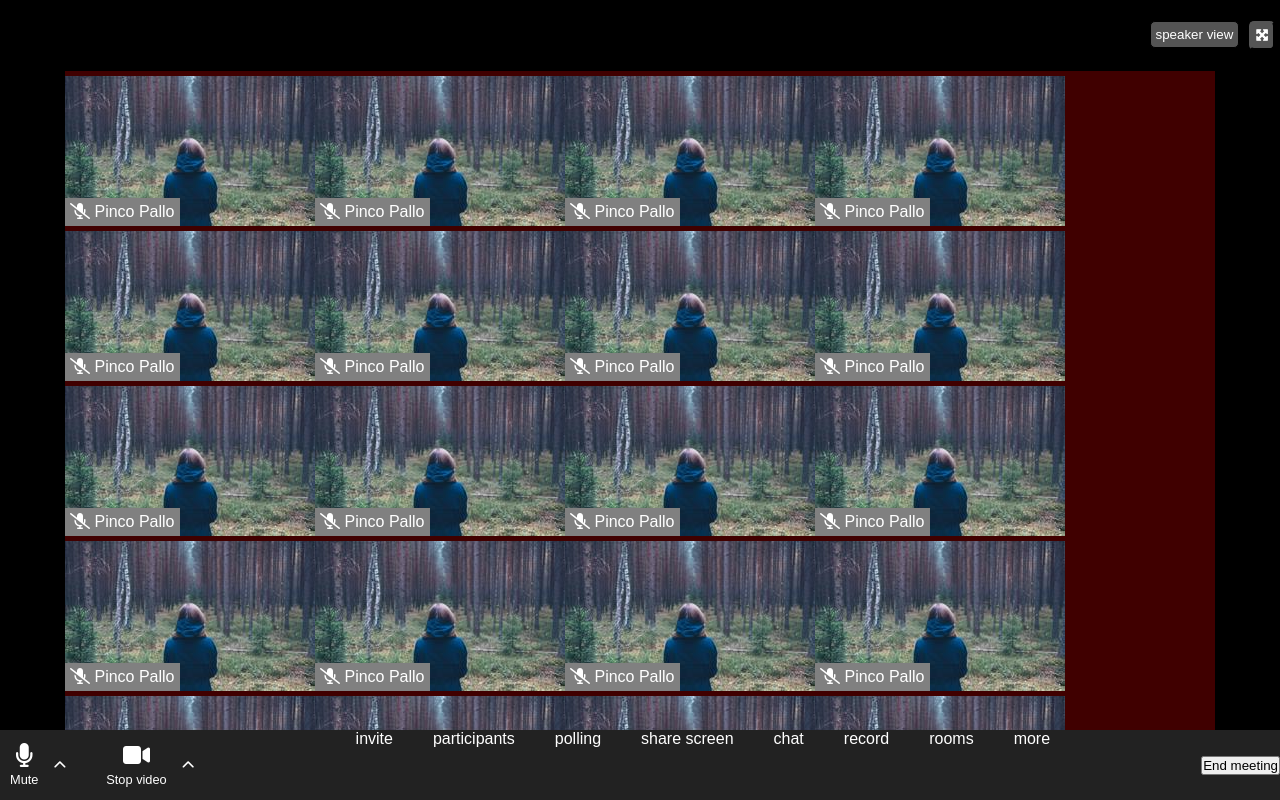
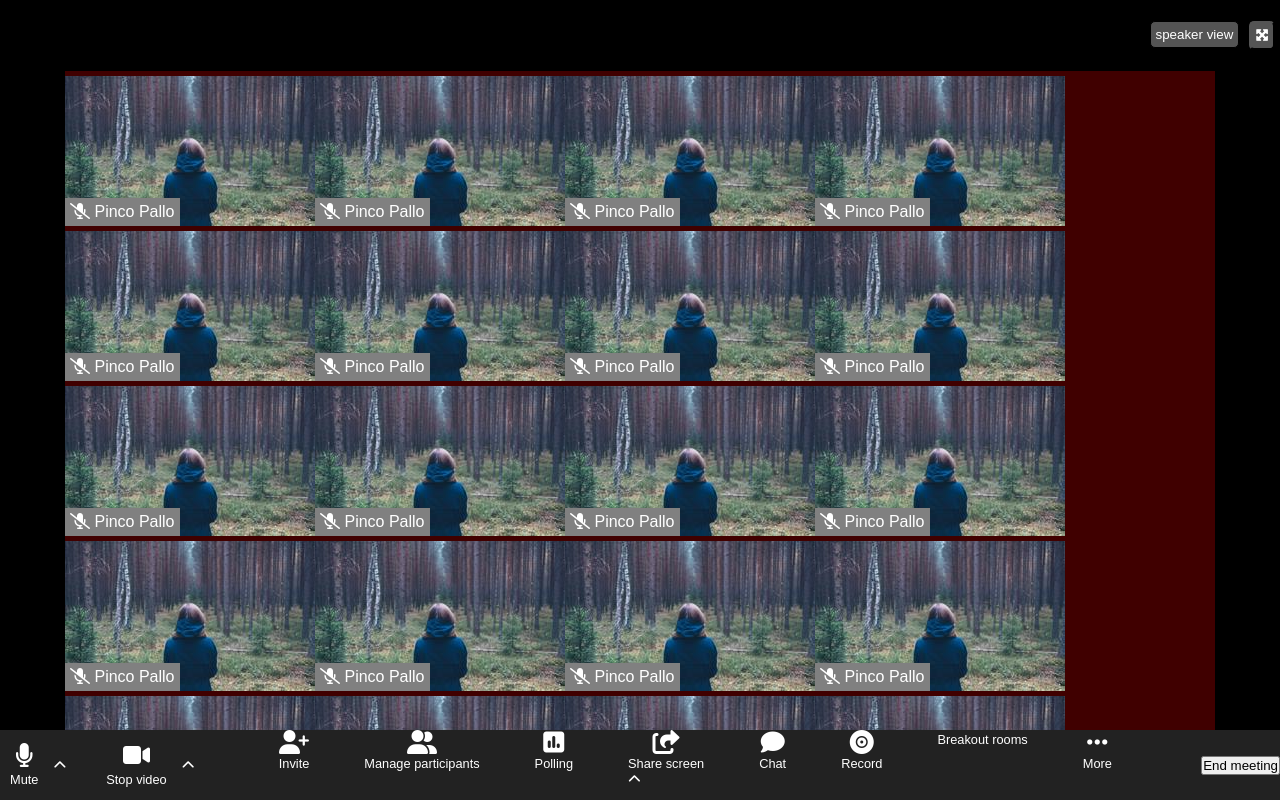
Before and after one commit to andreaa21/html-css-zoom, a plain HTML site: page index.html in a window 1280 px wide. Drawn offline with Linux system fonts and the light colour scheme.

Commit message:
add content to footer options

```diff
--- a/index.html
+++ b/index.html
@@ -288,28 +288,55 @@
     </ul>
     <ul class="options d-flex">
       <li>
-        invite
+        <div class="li-content">
+          <i class="fa-solid fa-user-plus"></i>
+          <span>Invite</span>
+        </div>
       </li>
       <li>
-        participants
+        <div class="li-content">
+          <i class="fa-solid fa-user-group"></i>
+          <span>Manage participants</span>
+        </div>
       </li>
       <li>
-        polling
+        <div class="li-content">
+          <i class="fa-solid fa-square-poll-vertical"></i>
+          <span>Polling</span>
+        </div>
       </li>
       <li>
-        share screen
+        <div class="li-content">
+          <i class="fa-solid fa-share-from-square"></i>
+          <span>Share screen</span>
+        </div>
+        <div class="chevron">
+          <i class="fa-solid fa-chevron-up"></i>
+        </div>
       </li>
       <li>
-        chat
+        <div class="li-content">
+          <i class="fa-solid fa-comment"></i>
+          <span>Chat</span>
+        </div>
       </li>
       <li>
-        record
+        <div class="li-content">
+          <i class="fa-solid fa-record-vinyl"></i>
+          <span>Record</span>
+        </div>
       </li>
       <li>
-        rooms
+        <div class="li-content">
+          <i class="fa-solid fa-grid"></i>
+          <span>Breakout rooms</span>
+        </div>
       </li>
       <li>
-        more
+        <div class="li-content">
+          <i class="fa-solid fa-ellipsis"></i>
+          <span>More</span>
+        </div>
       </li>
     </ul>
     <button>
```
